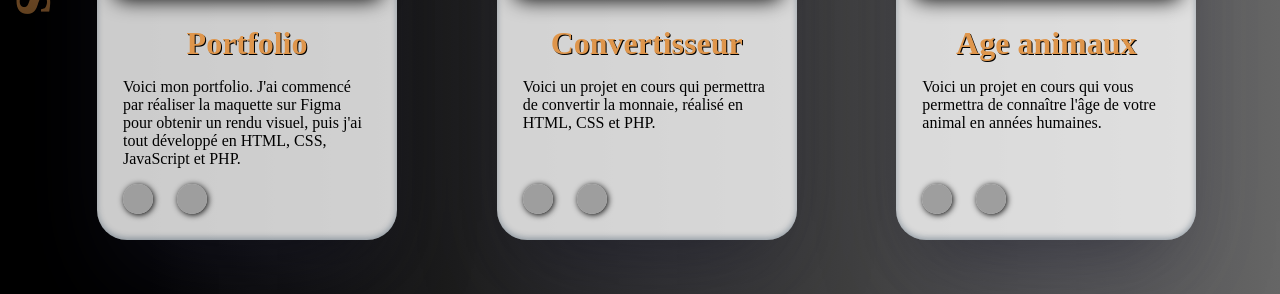
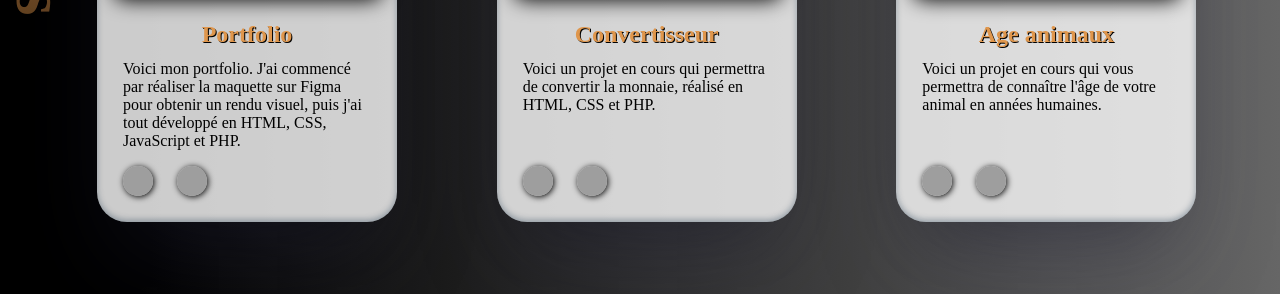
Before and after one commit to NicolasDallari/portfolioV1, a PHP site: page /templates/projet.php in a window 1280 px wide. Shown: the part 506-800 px from the top of the page. Run offline with PHP 8.4, Linux system fonts and the light colour scheme; some libraries are stand-ins or nearby versions; grey boxes are pictures that could not be loaded.

Commit message:
rectification taille h3 projet plus image agile

```diff
--- a/public/css/projet.css
+++ b/public/css/projet.css
@@ -70,6 +70,9 @@ body.anim-ready {
     flex-direction: column;
     justify-content: space-between;
     flex: 1;
+    overflow: hidden;
+    text-align: left;
+
 }
 .texte p {
     font-family:"Kaisei Tokumin", serif;
@@ -87,9 +90,10 @@ body.anim-ready {
 h3 {
     text-shadow:  1px 1px black;
     text-align: center;
-    font-size: 200%;
+    font-size: 1.5rem;
     padding: 0.5em;
     color: rgb(223, 150, 76);
+    word-wrap: break-word;
 }
 
 .imageLienGithub, .imageliensite {
--- a/templates/competences.php
+++ b/templates/competences.php
@@ -61,8 +61,8 @@
                             <h3>Outils:</h3>
                             <img src="docs/images/outils/git.png_preview_rev_1.webp" alt="image logo git" class="git">
                             <img src="docs/images/outils/figma_preview_rev_1.webp" alt="image logo figma" class="figma">
-                            <img src="docs/images/outils/agile_preview_rev_1.webp" alt="image logo agile" class="agile">
-                            <img src="docs/images/outils/linux.webp" alt="image logo linux" class="linux">
+                            <img src="docs/images/outils/agile6.png" alt="image logo agile" class="agile">
+                            <img src="docs/images/outils/imageLinux1.png" alt="image logo linux" class="linux">
                             <img src="docs/images/outils/github.webp" alt="image logo github" class="github">
                             <ul class="listes-outils">
                                 <li>Linux</li>
```
Also changed, not shown: 4 other files.
